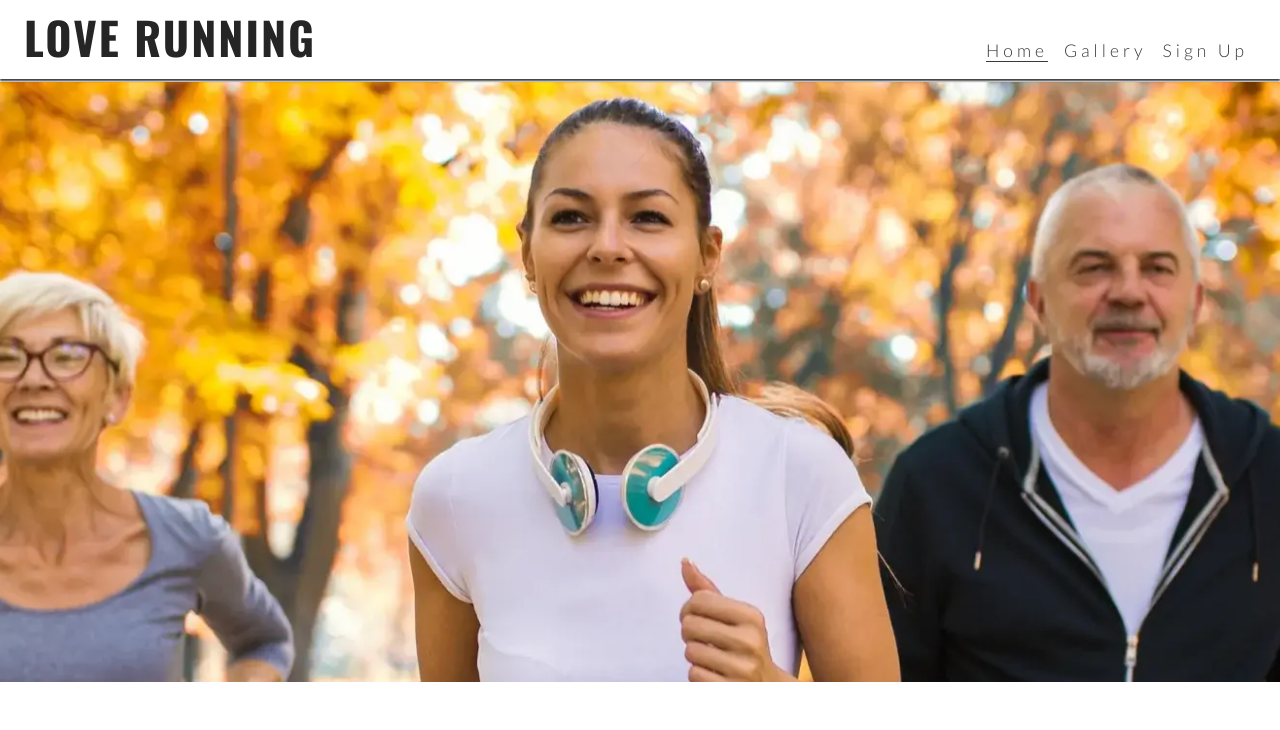
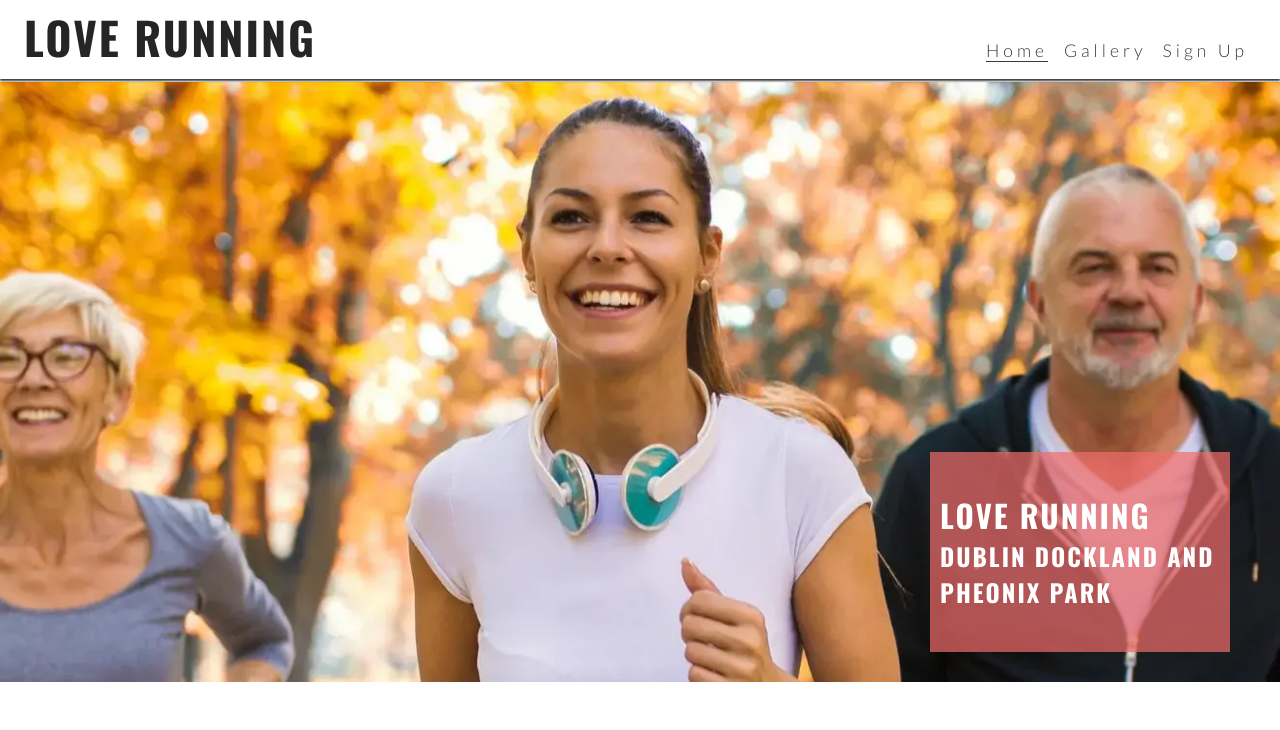
Before and after one commit to NinoFVal/Love-Running-2, a plain HTML site: page index.html in a window 1280 px wide. Shown: the top 730 px of the page. Drawn offline with nearby package versions, Linux system fonts and the light colour scheme.

Commit message:
add cover text with club name and locations

```diff
--- a/assets/css/style.css
+++ b/assets/css/style.css
@@ -16,6 +16,15 @@ body {
   font-family: "Lato", san-serif;
 }
 
+h1,
+h2,
+h3 {
+  font-family: oswald, sans-serif;
+  text-transform: uppercase;
+  letter-spacing: 2px;
+  color: #252525;
+}
+
 header {
   background-color: #ffffff;
   padding: 0 1rem;
@@ -31,13 +40,6 @@ header {
 header a {
   text-decoration: none;
   color: inherit;
-}
-
-h1 {
-  font-family: oswald, sans-serif;
-  text-transform: uppercase;
-  letter-spacing: 2px;
-  color: #252525;
 }
 
 #menu {
@@ -86,11 +88,28 @@ main {
   margin-top: 50px;
 }
 
-/*Hero Image*/
+/*Hero section*/
 #hero {
   height: 600px;
   width: 100%;
   background: url(../images/hero-image.webp) no-repeat center center/cover;
+  position: relative;
+}
+
+#cover-text {
+  background-color: rgba(241, 109, 107, 0.7);
+  font-size: 130%;
+  position: absolute;
+  bottom: 30px;
+  width: 80%;
+  min-height: 200px;
+  padding-top: 40px;
+  padding-left: 10px;
+}
+
+#cover-text > h2,
+#cover-text > h3 {
+  color: #ffffff;
 }
 
 /*Footer*/
@@ -142,6 +161,11 @@ main {
   main {
     margin-top: 82px;
   }
+
+  #cover-text {
+    width: 300px;
+    right: 50px;
+  }
 }
 
 /*media query: small laptops and larger (992px)*/
--- a/index.html
+++ b/index.html
@@ -58,7 +58,12 @@
 
     <!--For main sections of website -->
     <main>
-      <section id="hero"></section>
+      <section id="hero">
+        <div id="cover-text">
+          <h2>Love Running</h2>
+          <h3>Dublin Dockland and Pheonix Park</h3>
+        </div>
+      </section>
     </main>
 
     <!--For the social media links-->
```
